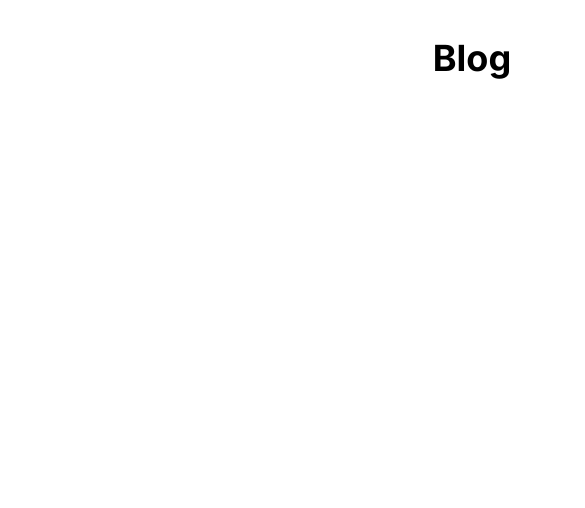
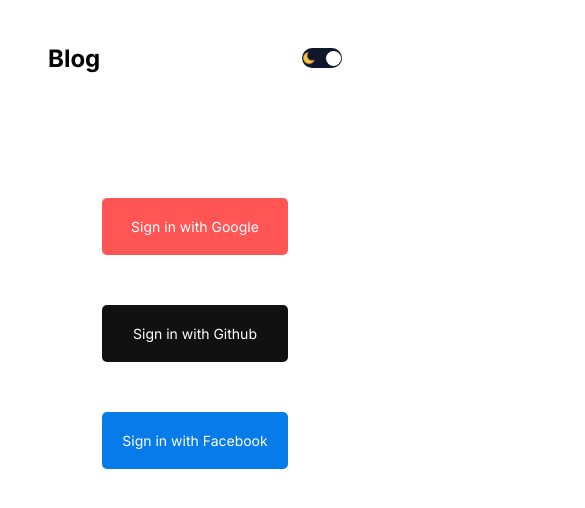
Before and after one commit to scopeusc/f24-lesson-7, a Next.js app: page /login in a window 390 px wide. Shown: the top 508 px of the page, 585 px wide, since content can reach past the window. Built offline with nearby package versions, Linux system fonts and the light colour scheme; no server answers.

Commit message:
Lesson 6

```diff
--- a/src/Components/AuthLinks/authLinks.module.css
+++ b/src/Components/AuthLinks/authLinks.module.css
@@ -0,0 +1,44 @@
+.link {
+  cursor: pointer;
+}
+
+.burger {
+  width: 20px;
+  height: 16px;
+  flex-direction: column;
+  justify-content: space-between;
+  cursor: pointer;
+  display: none;
+}
+
+.line {
+  width: 100%;
+  height: 2px;
+  background-color: var(--textColor);
+}
+
+.responsiveMenu {
+  position: absolute;
+  top: 100px;
+  left: 0;
+  background-color: var(--bg);
+  height: calc(100vh - 100px);
+  width: 100%;
+  display: flex;
+  flex-direction: column;
+  align-items: center;
+  justify-content: center;
+  gap: 50px;
+  font-size: 36px;
+  z-index: 999;
+}
+
+@media screen and (max-width: 640px) {
+  .burger {
+    display: flex;
+  }
+
+  .link {
+    display: none;
+  }
+}
--- a/src/Components/Card/card.module.css
+++ b/src/Components/Card/card.module.css
@@ -37,3 +37,9 @@
   width: max-content;
   padding: 2px 0px;
 }
+
+@media screen and (max-width: 1280px) {
+  .imageContainer {
+    display: none;
+  }
+}
--- a/src/Components/Navbar/navbar.module.css
+++ b/src/Components/Navbar/navbar.module.css
@@ -25,3 +25,34 @@
   flex: 1;
   font-size: 20px;
 }
+
+@media screen and (max-width: 1280px) {
+  .logo {
+    font-size: 32px;
+  }
+  .links {
+    font-size: 18px;
+    gap: 15px;
+  }
+}
+@media screen and (max-width: 1024px) {
+  .social {
+    display: none;
+  }
+  .logo {
+    text-align: left;
+  }
+}
+@media screen and (max-width: 768px) {
+  .logo {
+    font-size: 24px;
+  }
+}
+@media screen and (max-width: 640px) {
+  .links {
+    justify-content: flex-end;
+  }
+  .link {
+    display: none;
+  }
+}
--- a/src/Components/ThemeToggle/ThemeToggle.tsx
+++ b/src/Components/ThemeToggle/ThemeToggle.tsx
@@ -1,17 +1,35 @@
-"use client"
+"use client";
 
 import Image from "next/image";
-import styles from "./themetoggle.module.css";
-import { useContext } from 'react';
+import styles from "./themeToggle.module.css";
+import { useContext } from "react";
+import { ThemeContext } from "@/context/ThemeContext";
+
 const ThemeToggle = () => {
+  const { toggle, theme } = useContext(ThemeContext);
 
   return (
-    <div className={styles.container}>
+    <div
+      className={styles.container}
+      onClick={toggle}
+      style={
+        theme === "dark"
+          ? { backgroundColor: "white" }
+          : { backgroundColor: "#0f172a" }
+      }
+    >
       <Image src="/moon.png" alt="" width={14} height={14} />
-      <div className={styles.ball}></div>
+      <div
+        className={styles.ball}
+        style={
+          theme === "dark"
+            ? { left: 1, background: "#0f172a" }
+            : { right: 1, background: "white" }
+        }
+      ></div>
       <Image src="/sun.png" alt="" width={14} height={14} />
     </div>
-  )
-}
+  );
+};
 
 export default ThemeToggle;
--- a/src/app/globals.css
+++ b/src/app/globals.css
@@ -1,13 +1,54 @@
 .container {
-    min-height: 100vh;
-    background-color: white;
-    color: black;
+  min-height: 100vh;
+  background-color: var(--bg);
+  color: var(--textColor);
+}
+
+.dark {
+  --bg: #0f172a;
+  --textColor: #ddd;
+  --softBg: #1f273a;
+  --softTextColor: #a6a6a6;
+}
+
+.light {
+  --bg: white;
+  --textColor: black;
+  --softBg: #f0f0f0;
+  --softTextColor: #626262;
 }
 
 .wrapper {
-    min-width: 1536px;
-    margin-left: auto;
-    margin-right: auto;
-    padding-left: 80px;
-    padding-right: 80px;
+  margin-left: auto;
+  margin-right: auto;
+  padding-left: 80px;
+  padding-right: 80px;
 }
+
+@media screen and (max-width: 1536px) {
+  .wrapper {
+    max-width: 1366px;
+  }
+}
+@media screen and (max-width: 1280px) {
+  .wrapper {
+    max-width: 1024px;
+  }
+}
+@media screen and (max-width: 1024px) {
+  .wrapper {
+    max-width: 768px;
+    padding-left: 40px;
+    padding-right: 40px;
+  }
+}
+@media screen and (max-width: 768px) {
+  .wrapper {
+    max-width: 640px;
+  }
+}
+@media screen and (max-width: 640px) {
+  .wrapper {
+    max-width: 475px;
+  }
+}
--- a/src/app/login/loginPage.module.css
+++ b/src/app/login/loginPage.module.css
@@ -36,3 +36,19 @@
 .socialButton:nth-child(3) {
   background-color: #087bea;
 }
+
+@media screen and (max-width: 768px) {
+  .wrapper {
+    padding: 50px 100px;
+  }
+}
+@media screen and (max-width: 640px) {
+  .wrapper {
+    padding: 30px;
+  }
+
+  .socialButton {
+    font-weight: 400;
+    font-size: 14px;
+  }
+}
--- /dev/null
+++ b/src/context/ThemeContext.tsx
@@ -0,0 +1,32 @@
+"use client";
+
+import { createContext, useEffect, useState } from "react";
+
+export const ThemeContext = createContext({ theme: "", toggle: () => {} });
+
+const getFromLocalStorage = () => {
+  if (typeof window !== "undefined") {
+    const value = localStorage.getItem("theme") as string;
+    return value ? value : "light";
+  }
+};
+
+export const ThemeContextProvider = ({ children }) => {
+  const [theme, setTheme] = useState(() => {
+    return getFromLocalStorage() || "light";
+  });
+
+  const toggle = () => {
+    setTheme(theme === "light" ? "dark" : "light");
+  };
+
+  useEffect(() => {
+    localStorage.setItem("theme", theme!);
+  }, [theme]);
+
+  return (
+    <ThemeContext.Provider value={{ theme, toggle }}>
+      {children}
+    </ThemeContext.Provider>
+  );
+};
--- /dev/null
+++ b/src/providers/ThemeProvider.tsx
@@ -0,0 +1,19 @@
+"use client";
+
+import { ThemeContext } from "@/context/ThemeContext";
+import React, { useContext, useEffect, useState } from "react";
+
+const ThemeProvider = ({ children }) => {
+  const { theme } = useContext(ThemeContext);
+  const [mounted, setMounted] = useState(false);
+
+  useEffect(() => {
+    setMounted(true);
+  }, []);
+
+  if (mounted) {
+    return <div className={theme}>{children}</div>;
+  }
+};
+
+export default ThemeProvider;
```
Also changed, not shown: src/app/[slug]/singlePage.module.css (+25 -0 lines), src/app/layout.tsx (+6 -1 lines). Lines whose indentation alone changed are shown as unchanged.
